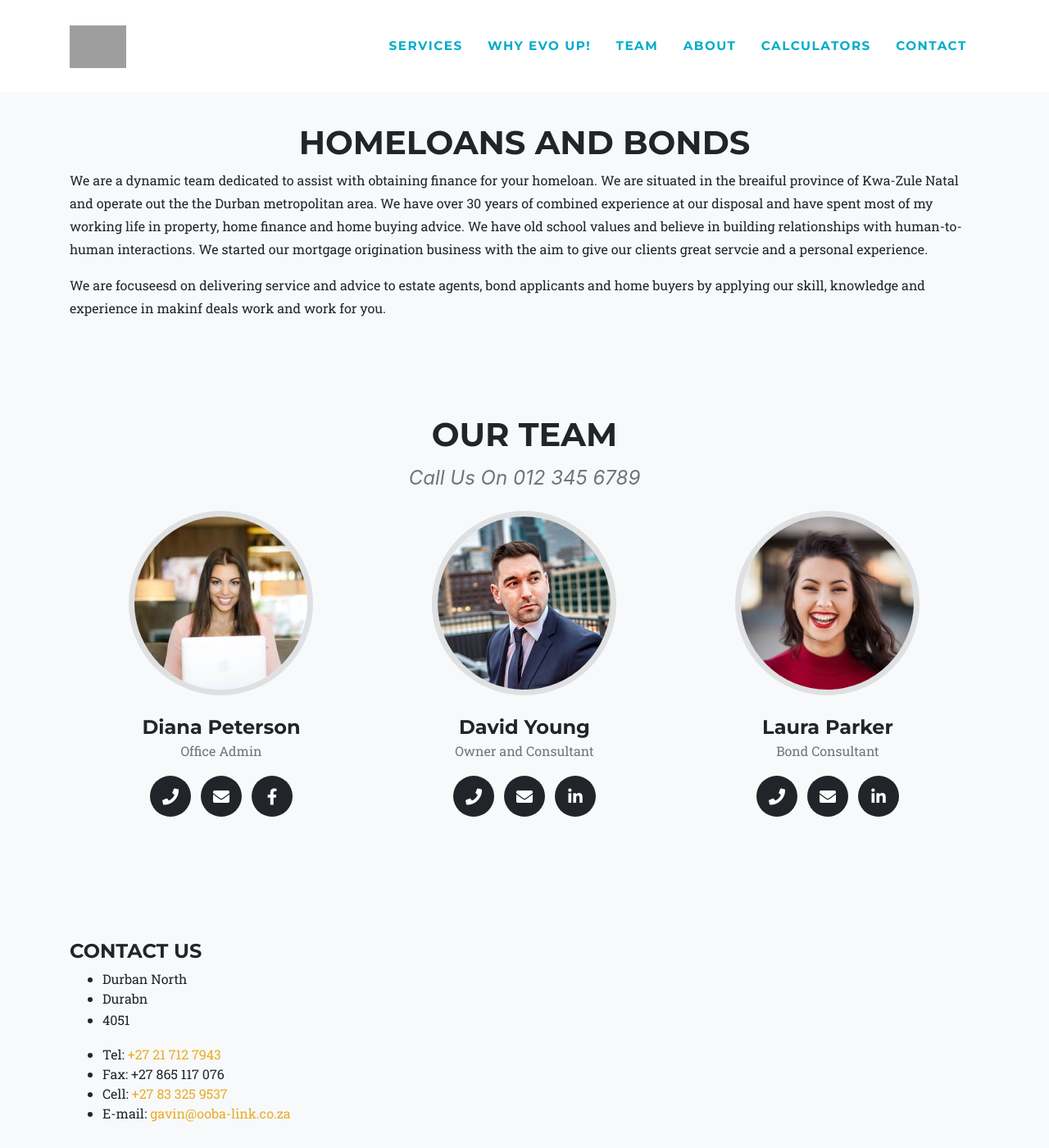
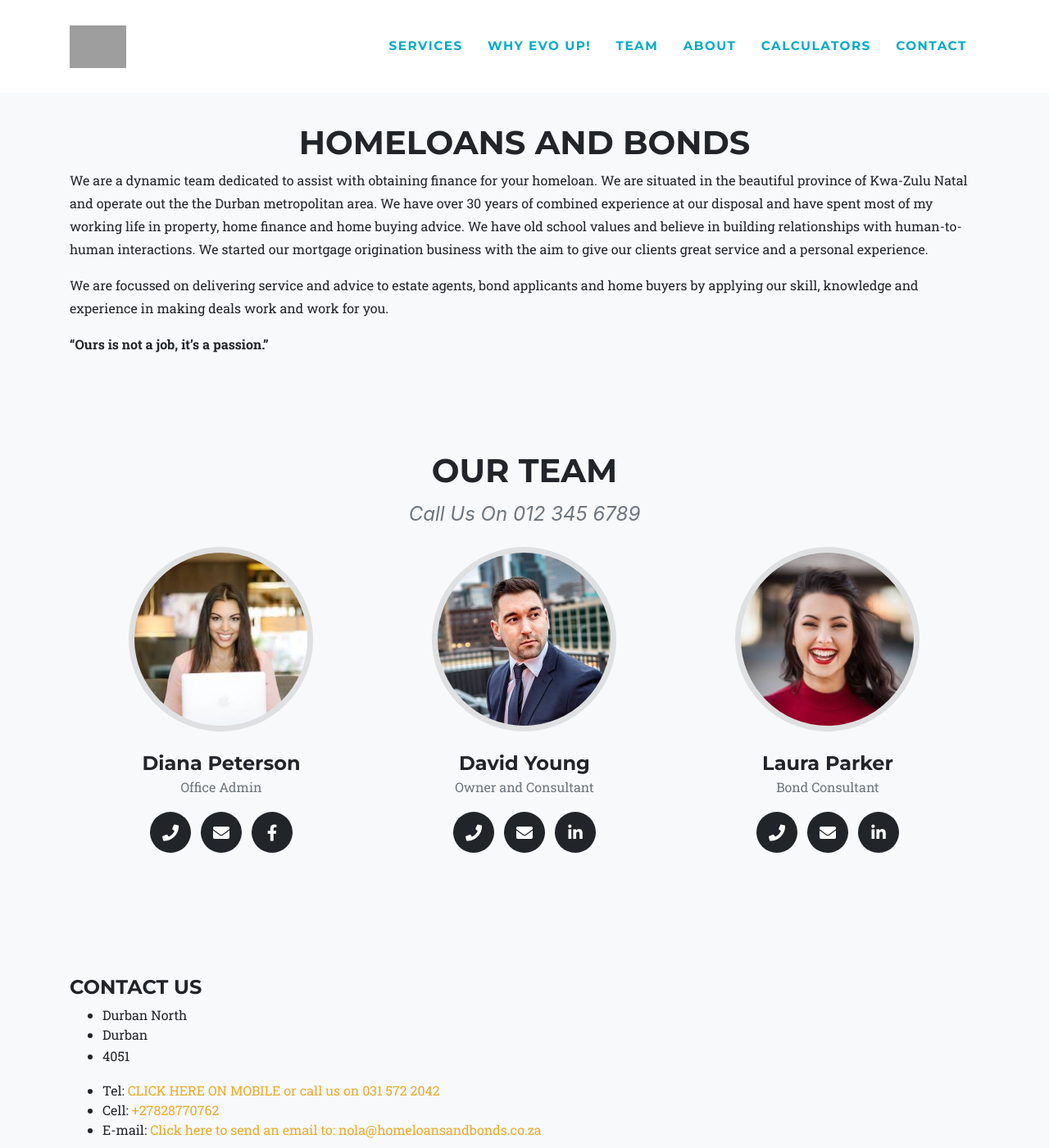
Before and after one commit to Intellify-Cloud/hab, a Jekyll site: the page built from contact.md, in a window 1280 px wide and 1400 px high. Shown: the whole window at 82% size. Built offline with Jekyll 4.4.1, drawn with Linux system fonts in a browser that asks for light colours; some web fonts are replaced; some of the changed text lies outside the part shown; grey boxes are pictures that could not be loaded.

Commit message:
2710.1005

```diff
--- a/contact.md
+++ b/contact.md
@@ -7,34 +7,22 @@ background: grey
 	<h1 class="section-heading text-uppercase">Homeloans and Bonds</h1>
 </div>
 
-We are a dynamic team dedicated to assist with obtaining finance for your homeloan. We are situated in the breaiful province of Kwa-Zule Natal and operate out the the Durban metropolitan area. We have over 30 years of combined experience at our disposal and have spent most of my working life in property, home finance and home buying advice. We  have old school values and believe in building relationships with human-to-human interactions. We started our mortgage origination business with the aim to give our clients  great servcie and a personal experience.
+We are a dynamic team dedicated to assist with obtaining finance for your homeloan. We are situated in the beautiful province of Kwa-Zulu Natal and operate out the the Durban metropolitan area. We have over 30 years of combined experience at our disposal and have spent most of my working life in property, home finance and home buying advice. We  have old school values and believe in building relationships with human-to-human interactions. We started our mortgage origination business with the aim to give our clients  great service and a personal experience.
 
-We are focuseesd on delivering service and advice to estate agents, bond applicants and home buyers by applying our skill, knowledge and experience in makinf deals work and work for you.
+We are focussed on delivering service and advice to estate agents, bond applicants and home buyers by applying our skill, knowledge and experience in making deals work and work for you.
+
+**"Ours is not a job, it's a passion."**
 
 {% include team.html %}
 
 #### CONTACT US
 
 * Durban North
-* Durabn
+* Durban
 * 4051
 
-* Tel: <a href="tel:+27217127943">+27 21 712 7943</a>
-* Fax: +27 865 117 076
-* Cell: <a href="tel:+27833259537">+27 83 325 9537</a>
-* E-mail: <a href="mailto:gavin@ooba-link.co.za?subject=Mail from our Website">gavin@ooba-link.co.za</a>
+* Tel: <a href="tel:+27315722042">CLICK HERE ON MOBILE or call us on 031 572 2042</a>
+* Cell: <a href="tel:+27828770762">+27828770762</a>
+* E-mail: <a href="mailto:nola@homeloansandbonds.co.za?subject=Mail from our Website">Click here to send an email to: nola@homeloansandbonds.co.za</a>
 
 <br>
-
-### Driven
-
-"We are driven to succeed, the focus on service, via exceptional people who have a high skill set means we have an excellent conversion ratio" says Gavin.
-
-Myself and the processing team offer unsurpassed expertise and service to our consultants in the area. This is the engine that drives our business model which is a processing hub that is staffed with the highest calibre of people with years of banking experience.
-
-"We make people's dreams come true!"
-**"Ours is not a job, it's a passion."**
-
-
-
-<br>
```
